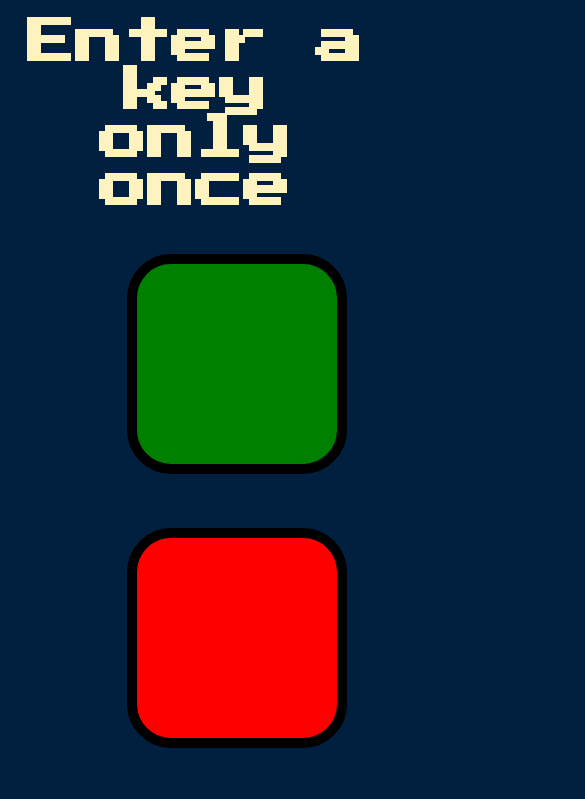
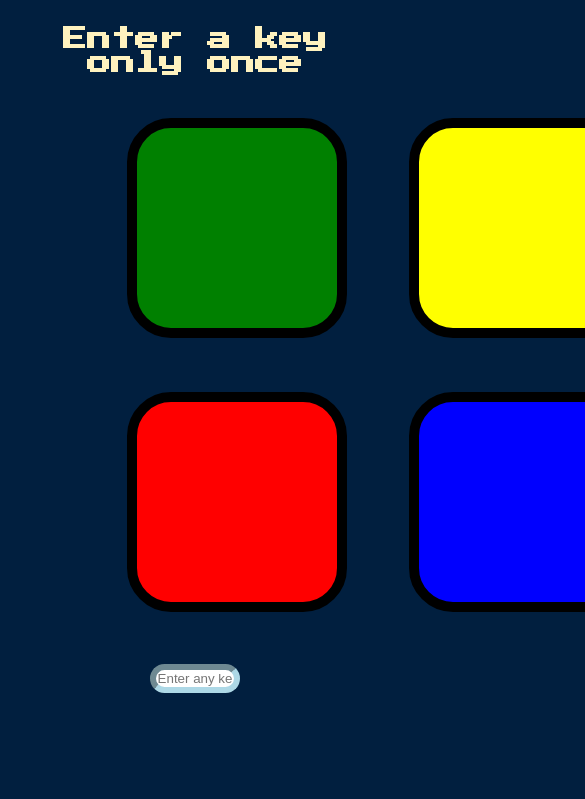
Before and after one commit to nikita29badani/Simon-game, a plain HTML site: page index.html in a window 390 px wide. Shown: the top 799 px of the page, 585 px wide, since content can reach past the window. Drawn offline with nearby package versions, Linux system fonts and the light colour scheme.

Commit message:
made responsive

```diff
--- a/index.js
+++ b/index.js
@@ -55,7 +55,7 @@
 $(".btn").on("click", function(){
     var userChosenColour= $(this).attr("id");
      userClickedPattern.push(userChosenColour);
-     makeSound(userChosenColour);
+
     //console.log(userClickedPattern)
     animatePress(this);
     checkAnswer(userClickedPattern.length-1);
@@ -73,6 +73,7 @@
 
 function checkAnswer(index){
     if(userClickedPattern[index]===gamePattern[index]){
+        makeSound(userClickedPattern[index])
         if(userClickedPattern.length===gamePattern.length){
             setTimeout(function(){
                 nextSequence();
--- a/styles.css
+++ b/styles.css
@@ -1,23 +1,31 @@
 body {
   text-align: center;
   background-color: #011F3F;
+  display: flex;
+  flex-direction: column;
+  justify-content: center;
+  align-items: center;
 }
 
 #level-title {
   font-family: 'Press Start 2P', cursive;
-  font-size: 3rem;
+  font-size: clamp(1.5rem, 5vw, 3rem);
   margin:  5%;
   color: #FEF2BF;
+  text-align: center;
 }
 
 .container {
-  display: block;
+  display: grid;
+  grid-template-columns: repeat(2, 1fr);
+  gap: 0%;
   width: 50%;
   margin: auto;
 
 }
 
 .btn {
+  aspect-ratio: 1/1;
   margin: 25px;
   display: inline-block;
   height: 200px;
@@ -57,4 +65,12 @@
   border-color: lightblue;
   border-width: 6px;
   border-radius: 20px;
+  height: 70%;
+  width: 20%;
 }
+
+@media (max-width: 480px) {
+  .container {
+    gap: 12px;
+  }
+}
```
